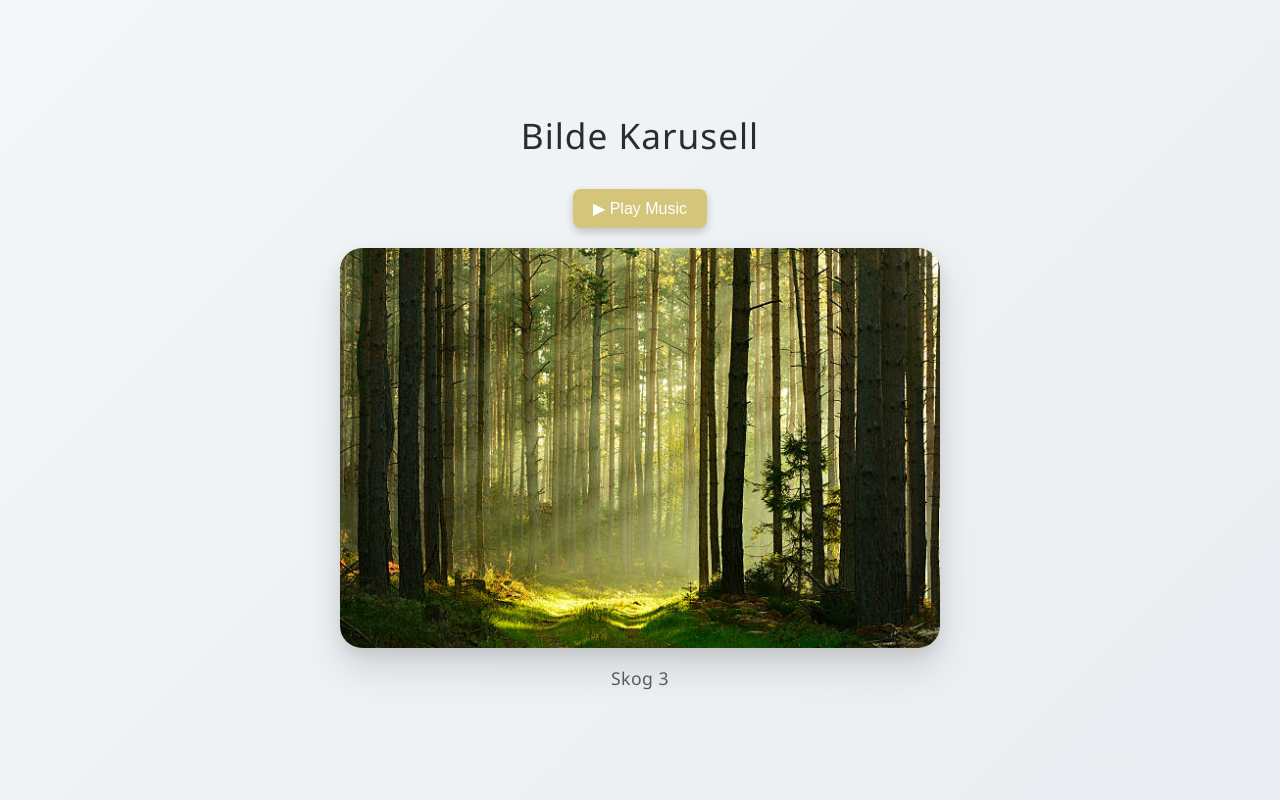
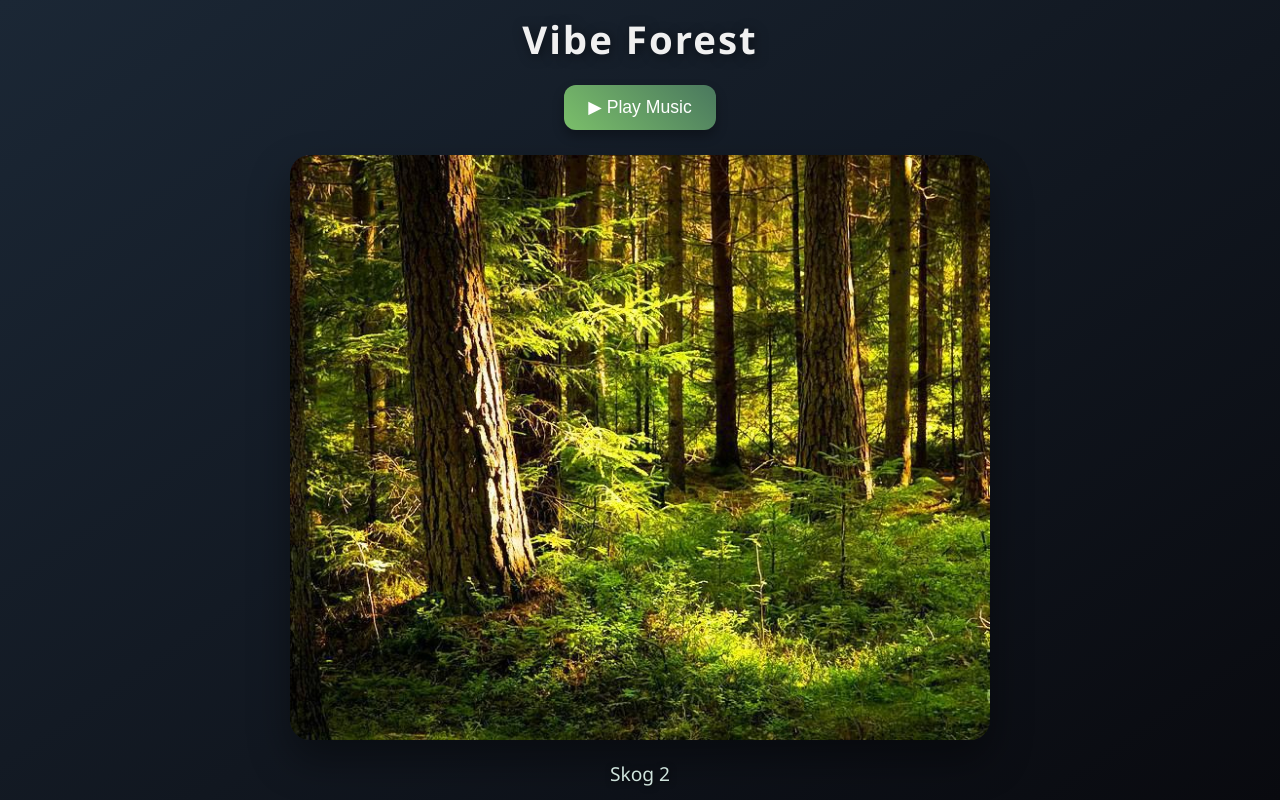
Before and after one commit to mayana001/Vibe, a plain HTML site: page index.html in a window 1280 px wide. Drawn offline with Linux system fonts and the light colour scheme.

Commit message:
Refactor index.html for improved structure and style

```diff
--- a/index.html
+++ b/index.html
@@ -4,40 +4,116 @@
 <meta charset="UTF-8">
 <meta name="viewport" content="width=device-width, initial-scale=1.0">
 <title>Vibe Forest</title>
+<style>
+/* ===== RESET ===== */
+* { box-sizing: border-box; margin: 0; padding: 0; }
+body {
+    min-height: 100vh;
+    display: flex;
+    flex-direction: column;
+    align-items: center;
+    justify-content: center;
+    background: linear-gradient(145deg, #1b2735, #090a0f);
+    font-family: 'Segoe UI', system-ui, sans-serif;
+    color: #f0f0f0;
+    overflow: hidden;
+}
+
+/* ===== HEADER ===== */
+h1 {
+    font-size: 2.4rem;
+    font-weight: 600;
+    margin-bottom: 20px;
+    text-shadow: 2px 2px 12px rgba(0,0,0,0.5);
+    letter-spacing: 2px;
+}
+
+/* ===== MUSIC BUTTON ===== */
+#musicBtn {
+    padding: 12px 24px;
+    font-size: 1.1rem;
+    margin-bottom: 25px;
+    border: none;
+    border-radius: 12px;
+    background: linear-gradient(45deg, #7bbf6a, #4a785e);
+    color: #fff;
+    cursor: pointer;
+    box-shadow: 0 6px 12px rgba(0,0,0,0.3);
+    transition: transform 0.3s ease, box-shadow 0.3s ease, background 0.3s ease;
+}
+#musicBtn:hover {
+    transform: scale(1.05);
+    box-shadow: 0 8px 16px rgba(0,0,0,0.5);
+    background: linear-gradient(45deg, #91d17c, #5c9670);
+}
+
+/* ===== IMAGE CARD ===== */
+.carousel-container {
+    position: relative;
+    width: 60%;
+    max-width: 700px;
+}
+#imgSkog {
+    width: 100%;
+    border-radius: 20px;
+    box-shadow: 0 20px 40px rgba(0,0,0,0.4);
+    transition: transform 1s ease, opacity 1s ease;
+    background: rgba(255,255,255,0.05);
+    backdrop-filter: blur(8px);
+    cursor: pointer;
+}
+#imgSkog:hover {
+    transform: scale(1.03) rotateZ(0.5deg);
+}
+
+/* ===== IMAGE TEXT ===== */
+#tekst {
+    margin-top: 15px;
+    font-size: 1.2rem;
+    color: #cfe3dc;
+    text-align: center;
+    text-shadow: 1px 1px 6px rgba(0,0,0,0.7);
+    opacity: 0;
+    transition: opacity 0.8s ease;
+}
+
+/* ===== FADE IN ANIMATION ===== */
+.fadeIn {
+    opacity: 1 !important;
+}
+
+/* ===== MOBILE ===== */
+@media (max-width: 768px) {
+    h1 { font-size: 1.8rem; }
+    .carousel-container { width: 90%; }
+}
+</style>
 </head>
 <body>
 
-    <h1>Bilde Karusell</h1>
+<h1>Vibe Forest</h1>
 <button id="musicBtn">▶ Play Music</button>
 
 <audio id="bgMusic" loop>
     <source src="audio/syouki_takahashi-midnight-forest-184304.mp3" type="audio/mpeg">
 </audio>
 
-
-    <img width="50%" src="images/skog1.jpg" id="imgSkog">
-    <p id="tekst"></p>
-
+<div class="carousel-container">
+    <img src="images/skog1.jpg" id="imgSkog">
+    <p id="tekst">Skog 1</p>
+</div>
 
 <script>
 let indeks = 0;
 let tekster = ["Skog 1", "Skog 2", "Skog 3", "Skog 4"];
 let bilder = ["skog1.jpg", "skog2.jpg", "skog3.jpg", "skog4.jpg"];
 
-// Функция для смены картинки и текста
-function byttBilde() {
-    indeks++;
-    if (indeks === bilder.length) {
-        indeks = 0;
-    }
-    document.getElementById("imgSkog").src = "images/" + bilder[indeks];
-    document.getElementById("tekst").textContent = tekster[indeks];
-}
-
-// Вешаем обработчик на кнопку один раз
+const imgSkog = document.getElementById("imgSkog");
+const tekstEl = document.getElementById("tekst");
 const music = document.getElementById("bgMusic");
 const btn = document.getElementById("musicBtn");
 
+// Обработчик кнопки музыки
 btn.addEventListener("click", () => {
     if (music.paused) {
         music.play();
@@ -48,105 +124,26 @@ btn.addEventListener("click", () => {
     }
 });
 
-// Запуск карусели
-byttBilde();
-setInterval(byttBilde, 3000);
-
-    </script>
- <style>
-    /* RESET */
-    * {
-        box-sizing: border-box;
-        margin: 0;
-        padding: 0;
+// Функция смены картинки
+function byttBilde() {
+    indeks = (indeks + 1) % bilder.length;
+    imgSkog.style.opacity = 0;
+    tekstEl.style.opacity = 0;
+    setTimeout(() => {
+        imgSkog.src = "images/" + bilder[indeks];
+        tekstEl.textContent = tekster[indeks];
+        imgSkog.classList.add("fadeIn");
+        tekstEl.classList.add("fadeIn");
+    }, 500);
 }
 
-    body {
-        min-height: 100vh;
-        display: flex;
-        flex-direction: column;
-        align-items: center;
-        justify-content: center;
-        background: linear-gradient(135deg, #f4f6f8, #e9edf1);
-        font-family: "Segoe UI", system-ui, sans-serif;
-        color: #2c2c2c;
-    }
+// Убираем fade класс после анимации
+imgSkog.addEventListener("transitionend", () => imgSkog.classList.remove("fadeIn"));
+tekstEl.addEventListener("transitionend", () => tekstEl.classList.remove("fadeIn"));
 
-    h1 {
-        font-size: 2.2rem;
-        font-weight: 500;
-        margin-bottom: 30px;
-        letter-spacing: 1px;
-    }
-
-    /* GALLERY CONTAINER EFFECT */
-    img {
-        width: 50%;
-        max-width: 600px;
-        border-radius: 22px;
-        box-shadow:
-            0 20px 40px rgba(0, 0, 0, 0.12),
-            0 8px 16px rgba(0, 0, 0, 0.08);
-        transition:
-            opacity 0.8s ease,
-            transform 0.8s ease;
-        background: #fff;
-    }
-
-    /* subtle hover luxury */
-    img:hover {
-        transform: scale(1.015);
-    }
-    #musicBtn {
-        padding: 10px 20px;
-        font-size: 1rem;
-        margin-bottom: 20px;
-        border: none;
-        border-radius: 8px;
-        background-color: #d4c57b;
-        color: white;
-        cursor: pointer;
-        box-shadow: 0 4px 8px rgba(0, 0, 0, 0.2);
-        transition: background-color 0.3s ease;
-    }
-
-    /* TEXT UNDER IMAGE */
-    #tekst {
-        margin-top: 18px;
-        font-size: 1.1rem;
-        color: #5a5a5a;
-        letter-spacing: 0.5px;
-        transition: opacity 0.6s ease;
-    }
-
-    /* smooth fade illusion on change */
-    img,
-    #tekst {
-        animation: fadeIn 1s ease;
-    }
-
-    @keyframes fadeIn {
-        from {
-            opacity: 0;
-            transform: translateY(8px);
-        }
-        to {
-            opacity: 1;
-            transform: translateY(0);
-        }
-    }
-
-    /* MOBILE */
-    @media (max-width: 768px) {
-        img {
-            width: 85%;
-        }
-
-        h1 {
-            font-size: 1.6rem;
-        }
-    }
-</style>
+// Запуск карусели
+setInterval(byttBilde, 3500);
+</script>
 
 </body>
 </html>
```
Lines whose indentation alone changed are shown as unchanged.
